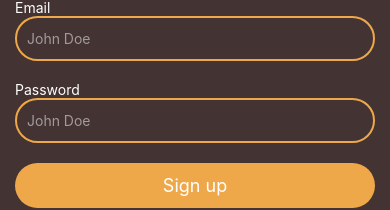
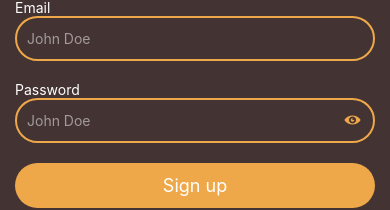
Before and after one commit to Prince-919/PodifyPlayer, a React Native app: screen / in a window 390 px wide. Shown: the part 360-570 px from the top of the page. Built offline with nearby package versions, Linux system fonts and the light colour scheme.

Commit message:
add toggle password view

```diff
--- a/package.json
+++ b/package.json
@@ -13,6 +13,7 @@
     "formik": "^2.4.6",
     "react": "18.3.1",
     "react-native": "0.77.0",
+    "react-native-vector-icons": "^10.2.0",
     "yup": "^1.6.1"
   },
   "devDependencies": {
@@ -28,6 +29,7 @@
     "@react-native/typescript-config": "0.77.0",
     "@types/jest": "^29.5.13",
     "@types/react": "^18.2.6",
+    "@types/react-native-vector-icons": "^6.4.18",
     "@types/react-test-renderer": "^18.0.0",
     "babel-plugin-module-resolver": "^5.0.2",
     "eslint": "^8.19.0",
--- a/src/components/form/AuthInputField.tsx
+++ b/src/components/form/AuthInputField.tsx
@@ -1,4 +1,4 @@
-import React, {FC} from 'react';
+import React, {FC, ReactNode} from 'react';
 import {
   View,
   StyleSheet,
@@ -6,6 +6,7 @@
   TextInputProps,
   StyleProp,
   ViewStyle,
+  Pressable,
 } from 'react-native';
 import AppInput from '@ui/AppInput';
 import colors from '@utils/colors';
@@ -19,6 +20,8 @@
   autoCapitalize?: TextInputProps['autoCapitalize'];
   secureTextEntry?: boolean;
   containerStyle?: StyleProp<ViewStyle>;
+  rightIcon?: ReactNode;
+  onRightIconPress?(): void;
 }
 
 const AuthInputField: FC<Props> = props => {
@@ -34,16 +37,19 @@
     secureTextEntry,
     containerStyle,
     name,
+    rightIcon,
+    onRightIconPress,
   } = props;
 
   const errorMsg = touched[name] && errors[name] ? errors[name] : '';
 
   return (
-    <View style={[styles.container, containerStyle]}>
+    <View style={[containerStyle]}>
       <View style={styles.labelContainer}>
         <Text style={styles.label}>{label}</Text>
         <Text style={styles.errorMsg}>{errorMsg}</Text>
       </View>
+      <View>
         <AppInput
           placeholder={placeholder}
           keyboardType={keyboardType}
@@ -53,6 +59,12 @@
           value={values[name]}
           onBlur={handleBlur(name)}
         />
+        {rightIcon ? (
+          <Pressable onPress={onRightIconPress} style={styles.rightIcon}>
+            {rightIcon}
+          </Pressable>
+        ) : null}
+      </View>
     </View>
   );
 };
@@ -70,6 +82,15 @@
   errorMsg: {
     color: colors.ERROR,
   },
+  rightIcon: {
+    position: 'absolute',
+    width: 45,
+    height: 45,
+    right: 0,
+    top: 0,
+    alignItems: 'center',
+    justifyContent: 'center',
+  },
 });
 
 export default AuthInputField;
--- /dev/null
+++ b/src/ui/PasswordVisibilityIcon.tsx
@@ -0,0 +1,17 @@
+import colors from '@utils/colors';
+import React, {FC} from 'react';
+import Icon from 'react-native-vector-icons/Entypo';
+
+interface Props {
+  privateIcon: boolean;
+}
+
+const PasswordVisibilityIcon: FC<Props> = ({privateIcon}) => {
+  return privateIcon ? (
+    <Icon name="eye" color={colors.SECONDARY} size={16} />
+  ) : (
+    <Icon name="eye-with-line" color={colors.SECONDARY} size={16} />
+  );
+};
+
+export default PasswordVisibilityIcon;
--- a/src/views/auth/SignUp.tsx
+++ b/src/views/auth/SignUp.tsx
@@ -1,10 +1,11 @@
-import React, {FC} from 'react';
+import React, {FC, useState} from 'react';
 import colors from '@utils/colors';
 import {StyleSheet, SafeAreaView, View} from 'react-native';
 import AuthInputField from '@components/form/AuthInputField';
 import * as yup from 'yup';
 import Form from '@components/form';
 import SubmitBtn from '@components/form/SubmitBtn';
+import PasswordVisibilityIcon from '@ui/PasswordVisibilityIcon';
 
 const signupSchema = yup.object({
   name: yup
@@ -37,6 +38,11 @@
 };
 
 const SignUp: FC<Props> = () => {
+  const [secureEntry, setSecureEntry] = useState(true);
+
+  const togglePasswordView = () => {
+    setSecureEntry(!secureEntry);
+  };
   return (
     <SafeAreaView style={styles.container}>
       <Form
@@ -65,8 +71,10 @@
             label="Password"
             placeholder="********"
             autoCapitalize="none"
-            secureTextEntry={true}
+            secureTextEntry={secureEntry}
             containerStyle={styles.marginBottom}
+            rightIcon={<PasswordVisibilityIcon privateIcon={secureEntry} />}
+            onRightIconPress={togglePasswordView}
           />
 
           <SubmitBtn title="Sign up" />
```
Also changed, not shown: 3 other files (tests, documents, lock files or other folders). Lines whose indentation alone changed are shown as unchanged.
